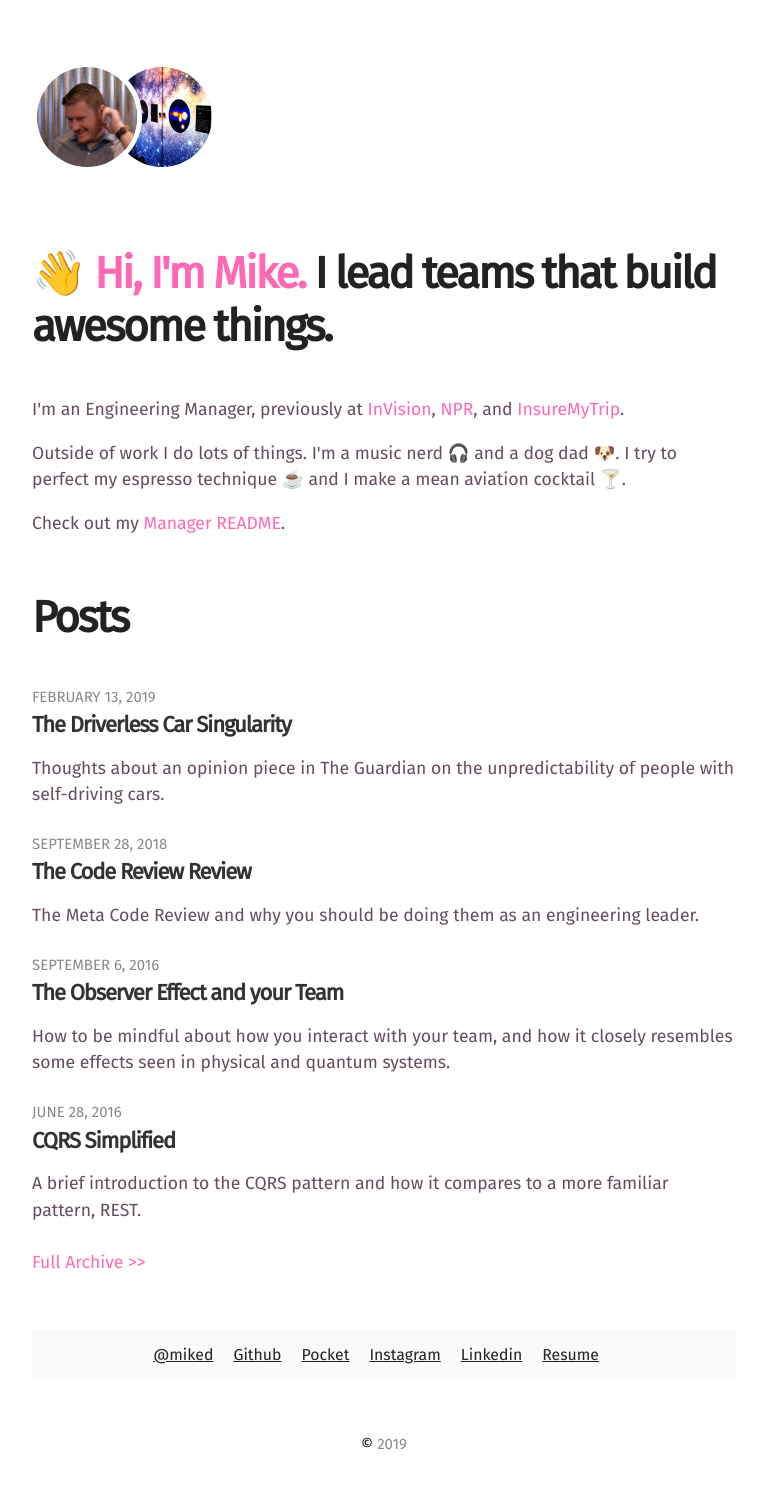
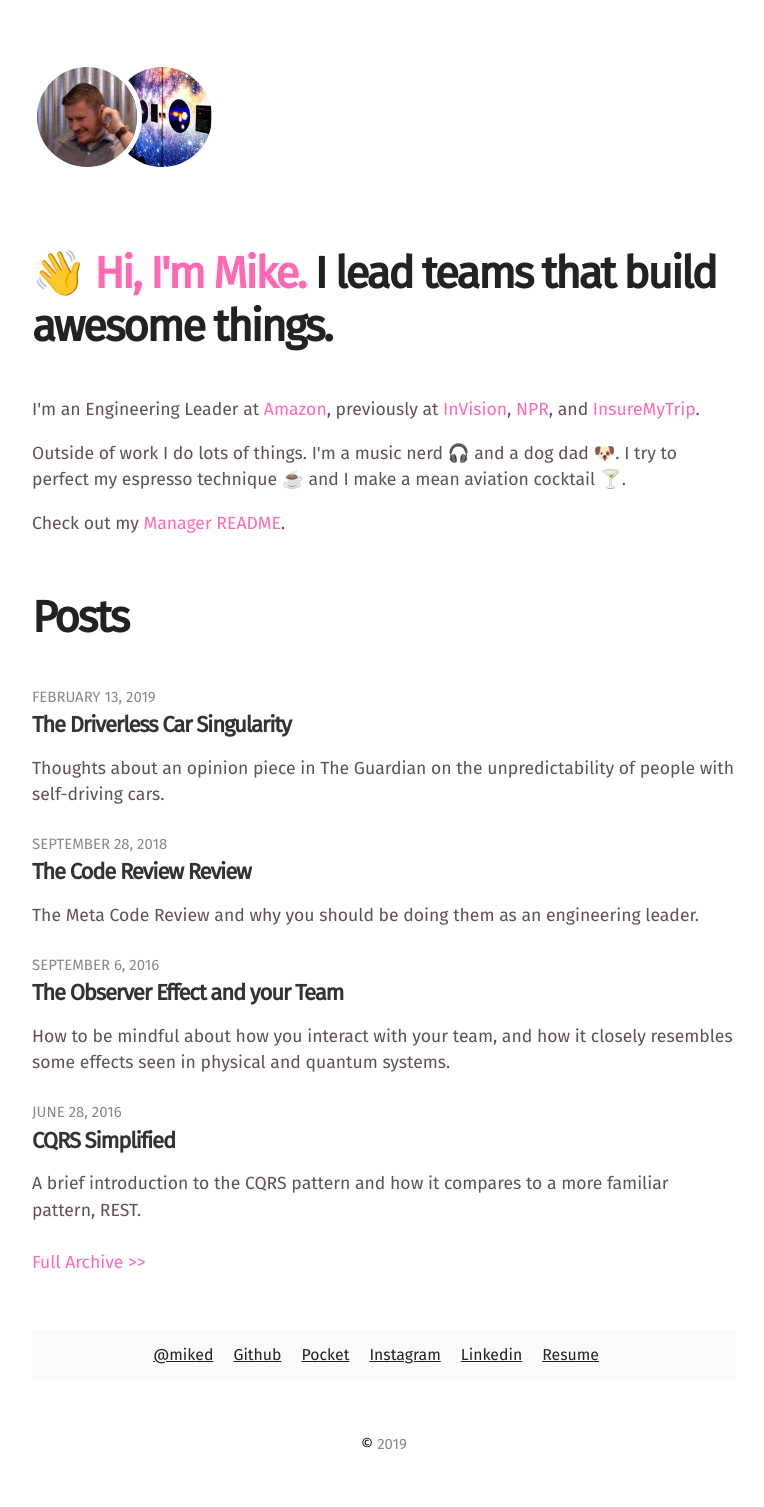
Before and after one commit to mike-douglas/mike-douglas.github.io, a Jekyll site: the page built from index.html, in a window 1280 px wide. Shown: the whole page, without its empty margins (256-1020 px from the left). Built offline with Jekyll 4.4.1, drawn with Linux system fonts in a browser that asks for light colours.

Commit message:
Adding tweet button to posts

```diff
--- a/_config.yml
+++ b/_config.yml
@@ -1 +1 @@
-title: directive.io Blog
+title: directive.io
--- a/_layouts/home.html
+++ b/_layouts/home.html
@@ -9,7 +9,7 @@
   </div>
   <h1><span class="pink">👋 Hi, I'm Mike.</span> I lead teams that build awesome things.</h1>
   <div>
-    <p>I'm an Engineering Manager, previously at <a href="https://invisionapp.com">InVision</a>, <a href="https://npr.org">NPR</a>, and <a href="https://insuremytrip.com">InsureMyTrip</a>.</p>
+    <p>I'm an Engineering Leader at <a href="https://aws.amazon.com">Amazon</a>, previously at <a href="https://invisionapp.com">InVision</a>, <a href="https://npr.org">NPR</a>, and <a href="https://insuremytrip.com">InsureMyTrip</a>.</p>
     <p>Outside of work I do lots of things. I'm a music nerd 🎧 and a dog dad 🐶. I try to perfect my espresso
       technique ☕️ and I make a mean aviation cocktail 🍸.</p>
     <p>Check out my <a href="https://managerreadme.com/readme/miked">Manager README</a>.</p>
--- a/_layouts/post.html
+++ b/_layouts/post.html
@@ -15,4 +15,9 @@
 
   {{ content }}
 
+  <nav>
+    <ul>
+      <li><a href="https://twitter.com/share?ref_src=twsrc%5Etfw" class="twitter-share-button" data-show-count="false">Tweet</a><script async src="https://platform.twitter.com/widgets.js" charset="utf-8"></script></li>
+    </ul>
+  </nav>
 </article>
--- a/assets/main.css
+++ b/assets/main.css
@@ -6,7 +6,7 @@
   text-rendering: optimizeLegibility;
 }
 
-nav, header, article, footer, section {
+body > * {
   margin: 2.0em auto 3.0em auto;
   max-width: 40em;
 }
@@ -131,6 +131,10 @@
   padding-left: 0;
 }
 
+nav li {
+  display: inline;
+}
+
 nav.links ul {
   font-size: 0.90em;
   background-color: #fafafa;
@@ -140,7 +144,6 @@
 
 nav.links ul li {
   margin: 0 1.0em 0 0;
-  display: inline;
 }
 
 nav.links a {
@@ -156,7 +159,6 @@
 }
 
 nav.top ul li {
-  display: inline;
   margin-left: 1.0em;
 }
 
```
